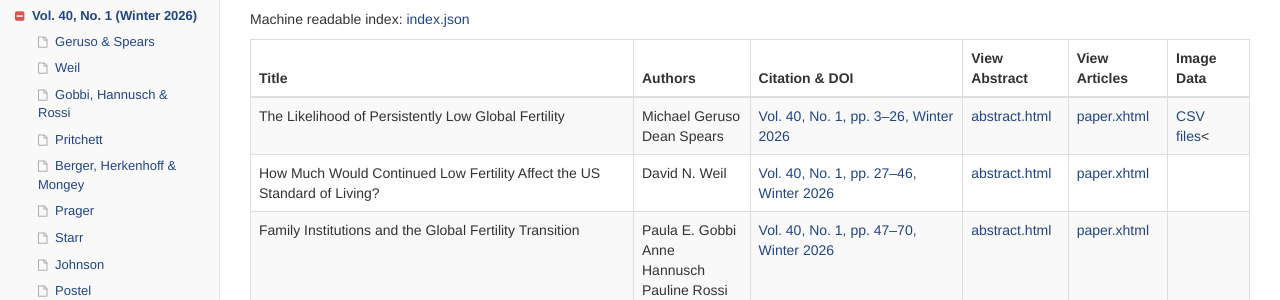
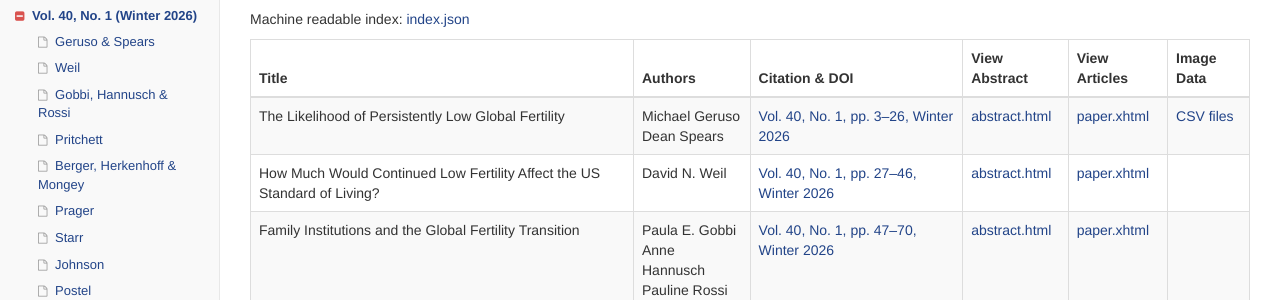
Before and after one commit to liegroup-dartmouth/working-aea-jep, a Jekyll site: the page built from view-articles.md, in a window 1280 px wide and 900 px high. Shown: the part 227-527 px from the top of the window. Built offline with Jekyll 4.4.1, drawn with Linux system fonts in a browser that asks for light colours.

```diff
--- a/view-articles.md
+++ b/view-articles.md
@@ -30,7 +30,7 @@ Machine readable index: [index.json]({{ site.baseurl }}/papers/v40n1/index.json)
 <td><a href="https://doi.org/10.1257/jep.20251463">Vol. 40, No. 1, pp. 3–26, Winter 2026</a></td>
 <td><a href="{{ site.baseurl }}/papers/v40n1/geruso-spears/abstract.html">abstract.html</a></td>
 <td><a href="{{ site.baseurl }}/papers/v40n1/geruso-spears/paper.xhtml">paper.xhtml</a></td>
-<td><a href="{{ site.baseurl }}/papers/v40n1/geruso-spears/image-data.html">CSV files</a><</td>
+<td><a href="{{ site.baseurl }}/papers/v40n1/geruso-spears/image-data.html">CSV files</a></td>
 </tr>
 <tr>
 <td>How Much Would Continued Low Fertility Affect the US Standard of Living?</td>
```
